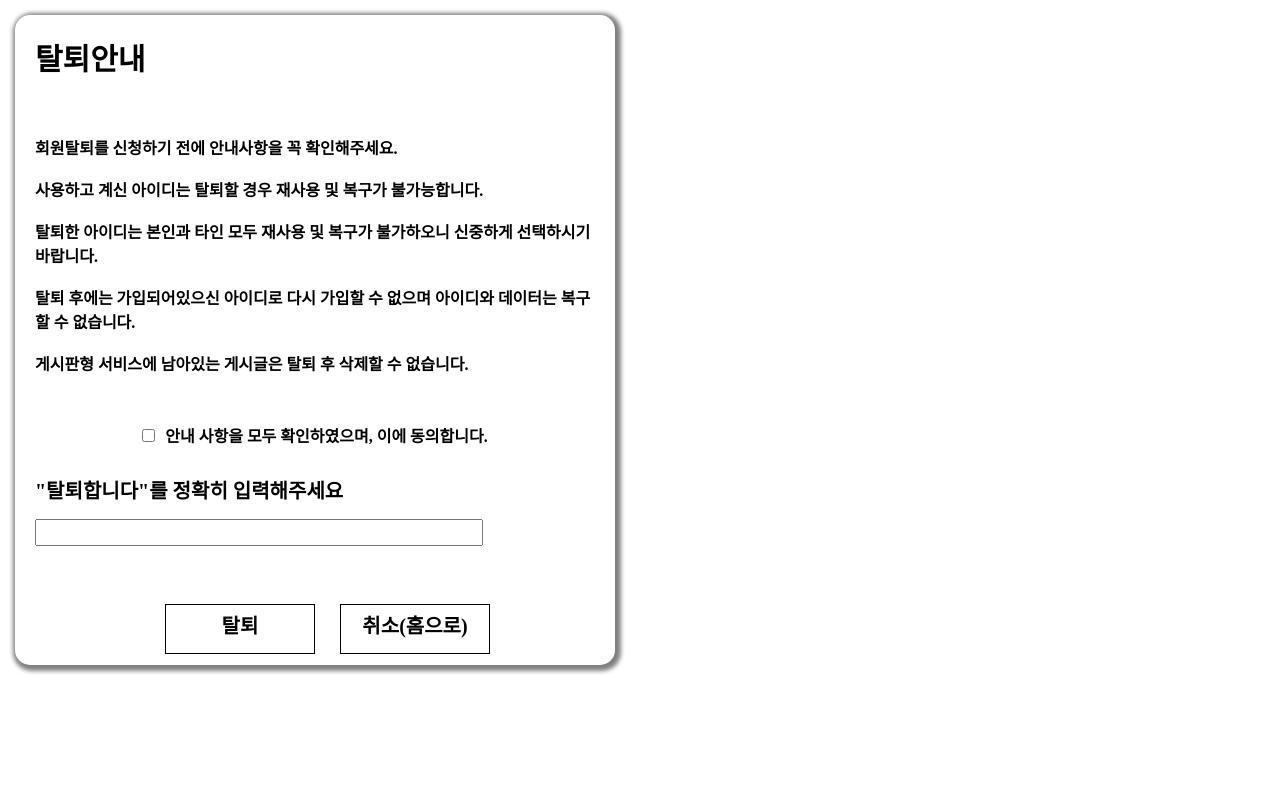
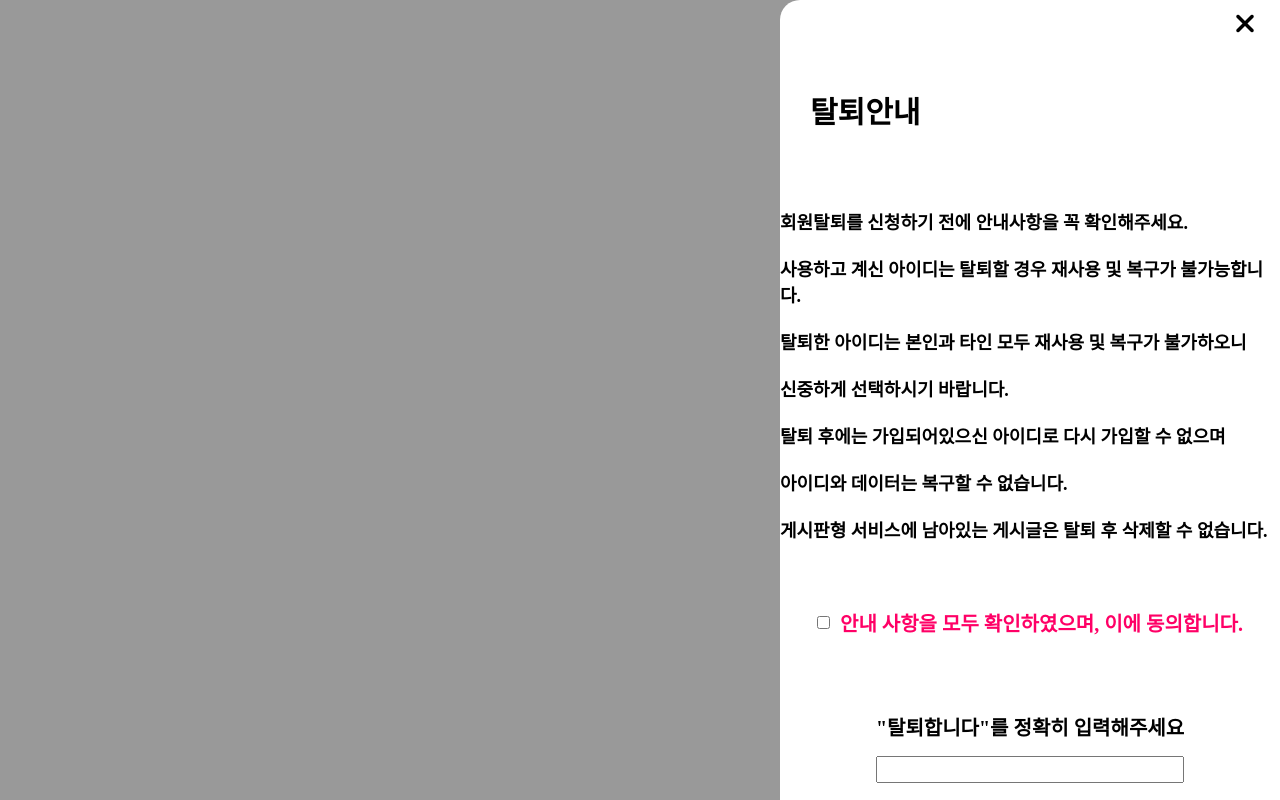
Before and after one commit to codestates/Maplody, a React (Create React App) app in the folder client/: page /withdrawal in a window 1280 px wide. Built offline with nearby package versions, Linux system fonts and the light colour scheme; a web font is replaced by a local one; what react-google-maps would draw is missing.

Commit message:
FIX: client components Login and Signup can get response with server

```diff
--- a/client/src/App.js
+++ b/client/src/App.js
@@ -9,13 +9,14 @@ import WithdrawalModal from './components/WithdrawalModal';
 
 function App() {
   const [accessToken, setAccessToken] = useState('');
+  const [isLogin, setIsLogin] = useState(false);
 
   return (
     <div className="App">
       <BrowserRouter>
         <Routes>
           <Route exact path="/" element={<Landing setAccessToken={setAccessToken} />} />
-          <Route path="/loading" element={<Loading />} />
+          <Route path="/loading" element={<Loading setIsLogin={setIsLogin} />} />
           <Route path="/main" element={<Main accessToken={accessToken} setAccessToken={setAccessToken} />} />
           <Route path="/withdrawal" element={<WithdrawalModal />} />
         </Routes>
--- a/client/src/components/LoginModal.js
+++ b/client/src/components/LoginModal.js
@@ -193,7 +193,7 @@ const SignupBtn = styled.div`
   }
 `;
 
-const LoginModal = ({ accessToken, setAccessToken, loginOpen, setLoginOpen, openModalHandler }) => {
+const LoginModal = ({ setAccessToken, openModalHandler, setIsLogin }) => {
   const [signupOpen, setSignupOpen] = useState(false);
   const openSignupHandler = () => {
     setSignupOpen(!signupOpen);
@@ -221,7 +221,8 @@ const LoginModal = ({ accessToken, setAccessToken, loginOpen, setLoginOpen, open
       )
       .then((res) => {
         setAccessToken(res.data.data);
-        navigate.push({ pathname: '/main' });
+        setIsLogin(true);
+        navigate('/main');
       })
       .catch((err) => {
         console.log('ID와 Password를 확인해 주세요!');
--- a/client/src/components/Maps.js
+++ b/client/src/components/Maps.js
@@ -1,4 +1,4 @@
-import React, { useState, useEffect } from 'react';
+import React, { useState } from 'react';
 import axios from 'axios';
 import styled from 'styled-components';
 import { GoogleMap, withScriptjs, withGoogleMap, Marker, InfoWindow } from 'react-google-maps';
--- a/client/src/components/MyInfoFixModal.js
+++ b/client/src/components/MyInfoFixModal.js
@@ -1,5 +1,6 @@
 import React, { useState, useEffect } from 'react';
 import { useForm } from 'react-hook-form';
+import WithdrawalModal from './WithdrawalModal';
 import axios from 'axios';
 import styled, { keyframes } from 'styled-components';
 
@@ -242,12 +243,51 @@ const MyInfoFixSubmitBtn = styled.button`
   }
 `;
 
-const MyInfoFixModal = ({ userinfoModalHandler }) => {
+const WithdrawalBtn = styled.button`
+  height: 45px;
+  margin: 30px 30px 15px 30px;
+  border: solid 3px;
+  border-radius: 15px;
+  background-color: white;
+  box-shadow: gray 4px 4px 4px;
+  cursor: pointer;
+  text-align-last: center;
+  min-width: 200px;
+  transition: 300ms ease all;
+  padding-top: 2px;
+  font-size: 25px;
+
+  &:hover {
+    box-shadow: gray 4px 4px 4px;
+    color: #ff0066;
+  }
+
+  &:before,
+  &:after {
+    content: '';
+    position: absolute;
+    width: 0;
+    transition: ease all;
+  }
+
+  &:hover:before,
+  &:hover:after {
+    width: 100%;
+    transition: ease all;
+  }
+
+  &:active {
+    box-shadow: none;
+  }
+`;
+
+const MyInfoFixModal = ({ accessToken, userinfoModalHandler }) => {
   const [nickname, setNickname] = useState('');
   const [email, setEmail] = useState('');
   const [userId, setUserId] = useState('');
   const [password, setPassword] = useState('');
   const [passwordCheck, setPasswordCheck] = useState(false);
+  const [withdrawalOpen, setWithdrawalOpen] = useState(false);
 
   const {
     register,
@@ -276,9 +316,13 @@ const MyInfoFixModal = ({ userinfoModalHandler }) => {
       });
   };
 
+  const withdrawalModalHandler = () => {
+    setWithdrawalOpen(!withdrawalOpen);
+  };
+
   return (
     <MyInfoFixModalContainer>
-      <MyInfoFixModalBackdrop onClick={userinfoModalHandler}>
+      <MyInfoFixModalBackdrop>
         <MyInfoFixModalWindow onClick={(e) => e.stopPropagation()}>
           <CloseBtn className="fas fa-times" onClick={userinfoModalHandler} />
           <IdPasswordContainer>
@@ -371,6 +415,10 @@ const MyInfoFixModal = ({ userinfoModalHandler }) => {
                   수정
                 </MyInfoFixSubmitBtn>
               )}
+              <WithdrawalBtn onClick={withdrawalModalHandler}>회원탈퇴</WithdrawalBtn>
+              {withdrawalOpen ? (
+                <WithdrawalModal accessToken={accessToken} withdrawalModalHandler={withdrawalModalHandler} />
+              ) : null}
             </MyinfoInputContainer>
           </IdPasswordContainer>
         </MyInfoFixModalWindow>
--- /dev/null
+++ b/client/src/components/MyPost.js
@@ -0,0 +1,67 @@
+import React from 'react';
+import styled from 'styled-components';
+
+const CreatedPost = styled.div`
+  width: 300px;
+  height: 130px;
+  margin-bottom: 5px;
+  border-bottom: 5px dashed;
+`;
+
+const MusicInfoContainer = styled.div`
+  display: flex;
+  justify-content: space-around;
+  margin: 5px;
+`;
+
+const MusicTitle = styled.div``;
+
+const MusicSinger = styled.div``;
+
+const CreatedInfoContainer = styled.div`
+  display: flex;
+  justify-content: space-around;
+`;
+
+const MusicAlbumJacket = styled.div`
+  border: 3px red solid;
+  width: 73px;
+  height: 73px;
+  margin-top: 3px;
+`;
+
+const CreatedInfo = styled.div`
+  display: flex;
+  flex-direction: column;
+  margin-top: 3px;
+`;
+
+const PostCreatedPlace = styled.div`
+  width: 170px;
+  padding: 2px;
+`;
+
+const PostCreatedAt = styled.div`
+  width: 170px;
+  padding: 2px;
+`;
+
+const MyPost = () => {
+  return (
+    <CreatedPost>
+      <MusicInfoContainer>
+        <MusicTitle>노래 제목</MusicTitle>
+        <MusicSinger>가수이름</MusicSinger>
+      </MusicInfoContainer>
+      <CreatedInfoContainer>
+        <MusicAlbumJacket>앨범 자켓</MusicAlbumJacket>
+        <CreatedInfo>
+          <PostCreatedPlace>숭실대 입구 3번 출구</PostCreatedPlace>
+          <PostCreatedAt>2021.11.11</PostCreatedAt>
+        </CreatedInfo>
+      </CreatedInfoContainer>
+    </CreatedPost>
+  );
+};
+
+export default MyPost;
--- a/client/src/components/MypageSidebar.js
+++ b/client/src/components/MypageSidebar.js
@@ -4,7 +4,7 @@ import axios from 'axios';
 import { useNavigate } from 'react-router-dom';
 import styled, { keyframes } from 'styled-components';
 
-import Post from './Post';
+import MyPost from './MyPost';
 import MyInfoFixModal from './MyInfoFixModal';
 
 const slideIn = keyframes`
@@ -208,12 +208,14 @@ const MypageSidebar = ({ accessToken, setAccessToken }) => {
               </AboutUser>
             </UserInfo>
             <CreatedPostContainer>
-              <Post />
+              <MyPost />
             </CreatedPostContainer>
             <UserInfoButtonContainer>
               <UserInfoButton onClick={LogoutBtnHandler}>로그아웃</UserInfoButton>
               <UserInfoButton onClick={userinfoModalHandler}>회원정보 수정</UserInfoButton>
-              {userinfoOpen ? <MyInfoFixModal userinfoModalHandler={userinfoModalHandler} /> : null}
+              {userinfoOpen ? (
+                <MyInfoFixModal accessToken={accessToken} userinfoModalHandler={userinfoModalHandler} />
+              ) : null}
             </UserInfoButtonContainer>
           </SidebarContainer>
         </ModalBackdrop>
--- a/client/src/components/NewPostModal.js
+++ b/client/src/components/NewPostModal.js
@@ -71,7 +71,7 @@ const MarkerAddress = styled.div`
   width: fit-content;
 `;
 
-const MusicVideo = styled.iframe`
+const MusicVideo = styled.div`
   z-index: 998;
   width: 100px;
   height: 100px;
@@ -137,7 +137,6 @@ const NewPostModal = ({ getAddress }) => {
   const [singerName, setSingerName] = useState('');
   const [musicTitle, setMusicTitle] = useState('');
   const [storyBoard, setStoryBoard] = useState('');
-  // 나중에 악시오스 데이터 보낼때 써야하는 storyBoard 값
 
   const [getVideo, setGetVideo] = useState({});
 
@@ -155,6 +154,8 @@ const NewPostModal = ({ getAddress }) => {
         setGetVideo(res);
       });
   };
+
+  const postHandler = () => {};
 
   const handleChange = (e) => {
     if (e.target.placeholder === '가수 이름') {
@@ -176,10 +177,10 @@ const NewPostModal = ({ getAddress }) => {
       </MusicInfoContainer>
       <MarkerAddress>{getAddress}</MarkerAddress>
       <PostInfoContainer>
-        <MusicVideo>동영상</MusicVideo>
+        <MusicVideo onClick={videoSearchHandler}>노래 제목과 가수 이름을 입력하시고 눌러주세요!</MusicVideo>
         <StoryBoard placeholder="사연을 적어 주세요." onChange={handleChange} />
       </PostInfoContainer>
-      <RegisterButton onClick={videoSearchHandler}>등록하기</RegisterButton>
+      <RegisterButton>등록하기</RegisterButton>
     </NewPostModalContainer>
   );
 };
--- a/client/src/components/Post.js
+++ b/client/src/components/Post.js
@@ -1,67 +1,10 @@
 import React from 'react';
 import styled from 'styled-components';
 
-const CreatedPost = styled.div`
-  width: 300px;
-  height: 130px;
-  margin-bottom: 5px;
-  border-bottom: 5px dashed;
-`;
-
-const MusicInfoContainer = styled.div`
-  display: flex;
-  justify-content: space-around;
-  margin: 5px;
-`;
-
-const MusicTitle = styled.div``;
-
-const MusicSinger = styled.div``;
-
-const CreatedInfoContainer = styled.div`
-  display: flex;
-  justify-content: space-around;
-`;
-
-const MusicAlbumJacket = styled.div`
-  border: 3px red solid;
-  width: 73px;
-  height: 73px;
-  margin-top: 3px;
-`;
-
-const CreatedInfo = styled.div`
-  display: flex;
-  flex-direction: column;
-  margin-top: 3px;
-`;
-
-const PostCreatedPlace = styled.div`
-  width: 170px;
-  padding: 2px;
-`;
-
-const PostCreatedAt = styled.div`
-  width: 170px;
-  padding: 2px;
-`;
-
 const Post = () => {
-  return (
-    <CreatedPost>
-      <MusicInfoContainer>
-        <MusicTitle>노래 제목</MusicTitle>
-        <MusicSinger>가수이름</MusicSinger>
-      </MusicInfoContainer>
-      <CreatedInfoContainer>
-        <MusicAlbumJacket>앨범 자켓</MusicAlbumJacket>
-        <CreatedInfo>
-          <PostCreatedPlace>숭실대 입구 3번 출구</PostCreatedPlace>
-          <PostCreatedAt>2021.11.11</PostCreatedAt>
-        </CreatedInfo>
-      </CreatedInfoContainer>
-    </CreatedPost>
-  );
+  // <PostContainer>
+  //     <>
+  // </PostContainer>
 };
 
 export default Post;
--- a/client/src/components/WithdrawalModal.js
+++ b/client/src/components/WithdrawalModal.js
@@ -1,40 +1,81 @@
-import React from 'react';
+import React, { useState, useEffect } from 'react';
+import styled, { keyframes } from 'styled-components';
+import axios from 'axios';
 import { useNavigate } from 'react-router-dom';
-import styled from 'styled-components';
 
-const SignoutContainer = styled.div`
-  width: 600px;
-  height: 650px;
-  margin: 15px;
-  padding: 20px;
-  border: none;
+const slideIn = keyframes`
+    from {
+      right: -435px;
+    }
+    to {
+      right: 0;
+    }
+`;
+const WithdrawalModalContainer = styled.div`
+  height: 13.5rem;
+`;
+const WithdrawalModalBackdrop = styled.div`
+  position: fixed;
+  z-index: 999;
+  top: 0;
+  left: 0;
+  bottom: 0;
+  right: 0;
+  background-color: rgba(0, 0, 0, 0.4);
+  display: grid;
+  place-items: center;
+
+  animation-name: ${slideIn};
+  animation-duration: 1s;
+  animation-delay: -0.3s;
+  animation-timing-function: 300ms ease all;
+`;
+const CloseBtn = styled.span`
   border-radius: 15px;
-  box-shadow: 2px 2px 4px 4px gray;
-  margin-bottom: 45px;
+  font-size: 28px;
+  cursor: pointer;
+  margin: 10px -60px 10px 370px;
+`;
+const WithdrawalContainer = styled.div`
+  display: flex;
+  flex-direction: column;
+  align-items: center;
+  border-radius: 20px 0 0 20px;
+  height: 100%;
+  width: 500px;
+  margin-right: 0;
+  margin-left: auto;
   background-color: white;
 `;
-const SignoutTitleBox = styled.div`
+const WithdrawalTitleBox = styled.div`
   width: 100%;
   height: 100px;
+  margin: 40px 20px 20px 80px;
   font-size: 30px;
 `;
-const SignoutTitle = styled.div``;
-const SignoutWarning = styled.div``;
-const ConsentBox = styled.div`
+const WithdrawalTitle = styled.div``;
+const WithdrawalWarning = styled.div`
+  font-size: 18px;
+`;
+const CheckboxContainer = styled.div`
   width: 100%;
   height: 40px;
-  margin-top: 40px;
+  margin-top: 60px;
+  margin-bottom: 40px;
   display: flex;
   justify-content: center;
   align-items: center;
 `;
+
+const Checkbox = styled.input.attrs({ type: 'checkbox' })``;
+
 const ConsentTitle = styled.div`
+  font-size: 20px;
   margin-left: 10px;
+  color: #ff0066;
 `;
-const WithdrawalContainer = styled.div`
-  width: 100%;
-  height: 150px;
-  margin-top: 20px;
+const WithdrawalInputContainer = styled.div`
+  margin: 30px;
 `;
 const WithdrawalComment = styled.div`
   font-size: 20px;
@@ -42,7 +83,7 @@ const WithdrawalComment = styled.div`
 `;
 const WithdrawalInput = styled.input.attrs({ type: 'text' })`
   font-size: 20px;
-  width: 80%;
+  width: 100%;
 `;
 const WithdrawalBtnContainer = styled.div`
   width: 100%;
@@ -52,69 +93,158 @@ const WithdrawalBtnContainer = styled.div`
   align-items: center;
   margin-top: 20px;
 `;
-const WithdrawalBtn = styled.div`
-  font-size: 20px;
-  border: 1px solid black;
-  padding: 5px;
-  width: 150px;
-  height: 50px;
-  color: black;
+const WithdrawalBtn = styled.button`
+  height: 45px;
+  margin: 30px 30px 15px 30px;
+  border: solid 3px;
+  border-radius: 15px;
+  background-color: white;
+  box-shadow: gray 4px 4px 4px;
   cursor: pointer;
-  margin-top: 25px;
-  margin-left: 25px;
-  text-align: center;
+  text-align-last: center;
+  min-width: 200px;
+  transition: 300ms ease all;
+  padding-top: 2px;
+  font-size: 25px;
+
   &:hover {
-    box-shadow: gray 3px 3px 3px;
+    box-shadow: gray 4px 4px 4px;
+    color: #ff0066;
+  }
+
+  &:before,
+  &:after {
+    content: '';
+    position: absolute;
+    width: 0;
+    transition: ease all;
+  }
+
+  &:hover:before,
+  &:hover:after {
+    width: 100%;
+    transition: ease all;
+  }
+
+  &:active {
+    box-shadow: none;
   }
 `;
-const HomeBtn = styled.div`
-  font-size: 20px;
-  border: 1px solid black;
-  padding: 5px;
-  width: 150px;
-  height: 50px;
-  color: black;
+const BackBtn = styled.button`
+  height: 45px;
+  margin: 30px 30px 15px 30px;
+  border: solid 3px;
+  border-radius: 15px;
+  background-color: white;
+  box-shadow: gray 4px 4px 4px;
   cursor: pointer;
-  margin-top: 25px;
-  margin-left: 25px;
-  text-align: center;
+  text-align-last: center;
+  min-width: 200px;
+  transition: 300ms ease all;
+  padding-top: 2px;
+  font-size: 25px;
+
   &:hover {
-    box-shadow: gray 3px 3px 3px;
+    box-shadow: gray 4px 4px 4px;
+    color: #ff0066;
+  }
+
+  &:before,
+  &:after {
+    content: '';
+    position: absolute;
+    width: 0;
+    transition: ease all;
+  }
+
+  &:hover:before,
+  &:hover:after {
+    width: 100%;
+    transition: ease all;
+  }
+
+  &:active {
+    box-shadow: none;
   }
 `;
 
-const WithdrawalModal = () => {
+const WithdrawalModal = ({ accessToken, withdrawalModalHandler }) => {
+  const [check, setCheck] = useState(false);
+  const [inputCheck, setInputCheck] = useState('');
+
+  const checkHandler = () => {
+    setCheck(!check);
+  };
+
+  const inputCheckHandler = (e) => {
+    setInputCheck(e.target.value);
+  };
+
   const navigate = useNavigate();
 
+  const withdrawalBtnHandler = () => {
+    axios
+      .delete(`${process.env.REACT_APP_API_URL}/user-withdrawal`, {
+        headers: {
+          Authorization: `Bearer ${accessToken}`,
+        },
+        withCredentials: true,
+      })
+      .then((res) => {
+        alert('탈퇴되었습니다. 그동안 감사했습니다. 더 좋은 서비스로 다시 찾아 뵙겠습니다.');
+        navigate.push({ pathname: '/' });
+      })
+      .catch((err) => {
+        alert('잘못된 요청입니다');
+      });
+  };
+
   return (
-    <SignoutContainer>
-      <SignoutTitleBox>
-        <SignoutTitle>탈퇴안내</SignoutTitle>
-      </SignoutTitleBox>
-      <SignoutWarning>
+    <WithdrawalModalContainer>
+      <WithdrawalModalBackdrop>
+        <WithdrawalContainer>
+          <CloseBtn className="fas fa-times" onClick={withdrawalModalHandler} />
+          <WithdrawalTitleBox>
+            <WithdrawalTitle>탈퇴안내</WithdrawalTitle>
+          </WithdrawalTitleBox>
+          <WithdrawalWarning>
             <p>회원탈퇴를 신청하기 전에 안내사항을 꼭 확인해주세요.</p>
             <br />
             <p>사용하고 계신 아이디는 탈퇴할 경우 재사용 및 복구가 불가능합니다.</p>
             <br />
-        <p>탈퇴한 아이디는 본인과 타인 모두 재사용 및 복구가 불가하오니 신중하게 선택하시기 바랍니다.</p>
+            <p>탈퇴한 아이디는 본인과 타인 모두 재사용 및 복구가 불가하오니</p>
             <br />
-        <p>탈퇴 후에는 가입되어있으신 아이디로 다시 가입할 수 없으며 아이디와 데이터는 복구할 수 없습니다.</p>
+            <p>신중하게 선택하시기 바랍니다.</p>
+            <br />
+            <p>탈퇴 후에는 가입되어있으신 아이디로 다시 가입할 수 없으며</p>
+            <br />
+            <p>아이디와 데이터는 복구할 수 없습니다.</p>
             <br />
             <p>게시판형 서비스에 남아있는 게시글은 탈퇴 후 삭제할 수 없습니다.</p>
-      </SignoutWarning>
-      <ConsentBox>
-        <input type="checkbox" />
+          </WithdrawalWarning>
+          <CheckboxContainer>
+            <Checkbox onClick={checkHandler} />
             <ConsentTitle>안내 사항을 모두 확인하였으며, 이에 동의합니다.</ConsentTitle>
-      </ConsentBox>
-      <WithdrawalContainer>
+          </CheckboxContainer>
+          <WithdrawalInputContainer>
             <WithdrawalComment>"탈퇴합니다"를 정확히 입력해주세요</WithdrawalComment>
-        <WithdrawalInput />
+            <WithdrawalInput onChange={inputCheckHandler} />
+          </WithdrawalInputContainer>
           <WithdrawalBtnContainer>
-          <WithdrawalBtn>탈퇴</WithdrawalBtn>
-          <HomeBtn>취소(홈으로)</HomeBtn>
+            {check && inputCheck === '탈퇴합니다' ? (
+              <WithdrawalBtn disabled={false} onClick={withdrawalBtnHandler}>
+                탈퇴
+              </WithdrawalBtn>
+            ) : (
+              <WithdrawalBtn disabled={true} onClick={withdrawalBtnHandler}>
+                탈퇴
+              </WithdrawalBtn>
+            )}
+            <BackBtn onClick={withdrawalModalHandler}>취소(뒤로가기)</BackBtn>
           </WithdrawalBtnContainer>
         </WithdrawalContainer>
-    </SignoutContainer>
+      </WithdrawalModalBackdrop>
+    </WithdrawalModalContainer>
   );
 };
 
--- a/client/src/pages/Landing.js
+++ b/client/src/pages/Landing.js
@@ -51,7 +51,7 @@ const LandingMap = styled.img`
   opacity: 80%;
 `;
 
-const Landing = ({ accessToken, setAccessToken }) => {
+const Landing = ({ accessToken, setAccessToken, setIsLogin }) => {
   const [loginOpen, setLoginOpen] = useState(false);
 
   const openModalHandler = () => {
@@ -85,7 +85,12 @@ const Landing = ({ accessToken, setAccessToken }) => {
         </About>
         <Button text="시작하기" onClick={openModalHandler} />
         {loginOpen ? (
-          <LoginModal accessToken={accessToken} setAccessToken={setAccessToken} openModalHandler={openModalHandler} />
+          <LoginModal
+            accessToken={accessToken}
+            setAccessToken={setAccessToken}
+            openModalHandler={openModalHandler}
+            setIsLogin={setIsLogin}
+          />
         ) : null}
       </AboutContainer>
       <MapContainer>
```
Also changed, not shown: client/src/components/Header.js (deleted, +0 -7 lines), client/src/components/SignupModal.js (+23 -40 lines). Lines whose indentation alone changed are shown as unchanged.
